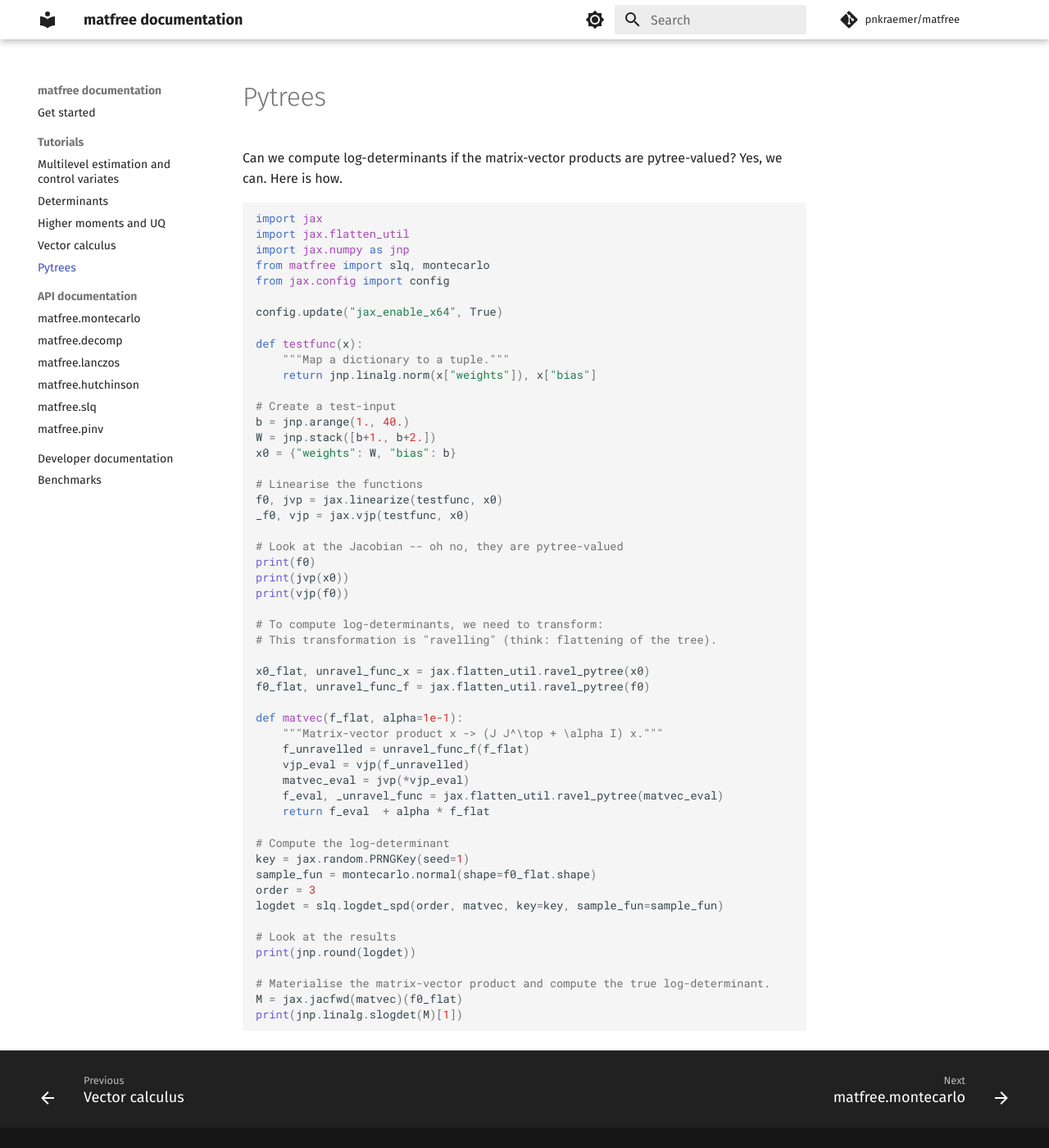
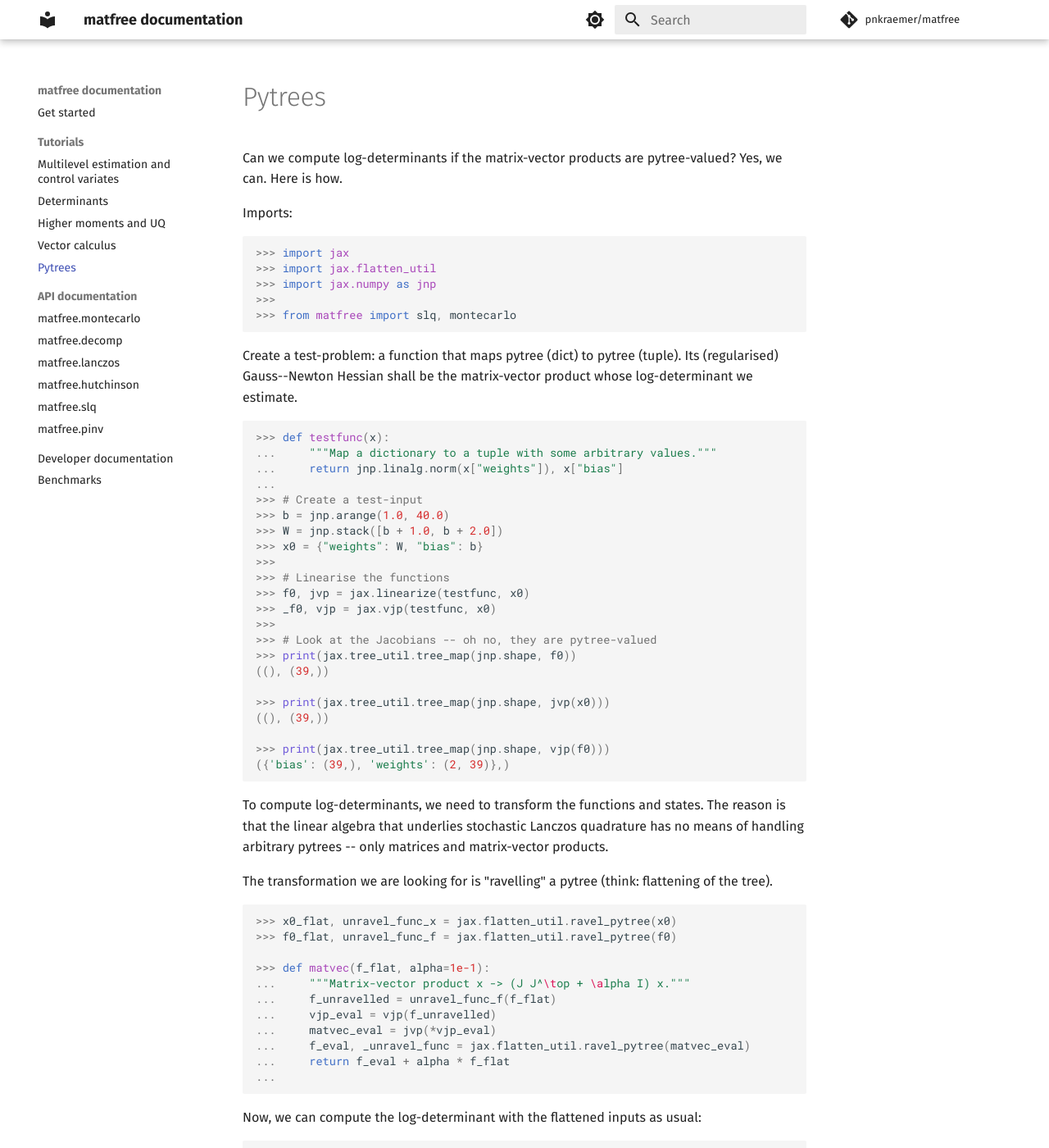
Before and after one commit to pnkraemer/matfree, an MkDocs documentation site: the page built from docs/pytree_logdeterminants.md, in a window 1280 px wide and 1400 px high. Shown: the whole window at 82% size. Built offline with MkDocs 1.6.1 and Material for MkDocs 9.7.7, drawn with Linux system fonts in a browser that asks for light colours; comment, search, counter and statistics services are not loaded; some of the changed text lies outside the part shown.

Commit message:
Formatted the logdeterminant-pytree notebook

````diff
--- a/docs/pytree_logdeterminants.md
+++ b/docs/pytree_logdeterminants.md
@@ -3,59 +3,84 @@
 Can we compute log-determinants if the matrix-vector products are pytree-valued?
 Yes, we can. Here is how.
 
+Imports:
 
 ```python
 
-import jax
-import jax.flatten_util
-import jax.numpy as jnp
-from matfree import slq, montecarlo
-from jax.config import config
+>>> import jax
+>>> import jax.flatten_util
+>>> import jax.numpy as jnp
+>>>
+>>> from matfree import slq, montecarlo
 
-config.update("jax_enable_x64", True)
+```
+Create a test-problem: a function that maps pytree (dict) to pytree (tuple).
+Its (regularised) Gauss--Newton Hessian shall be the matrix-vector product
+whose log-determinant we estimate.
 
-def testfunc(x):
-    """Map a dictionary to a tuple."""
-    return jnp.linalg.norm(x["weights"]), x["bias"]
+```python
+>>> def testfunc(x):
+...     """Map a dictionary to a tuple with some arbitrary values."""
+...     return jnp.linalg.norm(x["weights"]), x["bias"]
+...
+>>> # Create a test-input
+>>> b = jnp.arange(1.0, 40.0)
+>>> W = jnp.stack([b + 1.0, b + 2.0])
+>>> x0 = {"weights": W, "bias": b}
+>>>
+>>> # Linearise the functions
+>>> f0, jvp = jax.linearize(testfunc, x0)
+>>> _f0, vjp = jax.vjp(testfunc, x0)
+>>>
+>>> # Look at the Jacobians -- oh no, they are pytree-valued
+>>> print(jax.tree_util.tree_map(jnp.shape, f0))
+((), (39,))
 
-# Create a test-input
-b = jnp.arange(1., 40.)
-W = jnp.stack([b+1., b+2.])
-x0 = {"weights": W, "bias": b}
+>>> print(jax.tree_util.tree_map(jnp.shape, jvp(x0)))
+((), (39,))
 
-# Linearise the functions
-f0, jvp = jax.linearize(testfunc, x0)
-_f0, vjp = jax.vjp(testfunc, x0)
+>>> print(jax.tree_util.tree_map(jnp.shape, vjp(f0)))
+({'bias': (39,), 'weights': (2, 39)},)
 
-# Look at the Jacobian -- oh no, they are pytree-valued
-print(f0)
-print(jvp(x0))
-print(vjp(f0))
+```
 
-# To compute log-determinants, we need to transform:
-# This transformation is "ravelling" (think: flattening of the tree).
+To compute log-determinants, we need to transform the functions and states.
+The reason is that the linear algebra that underlies stochastic Lanczos quadrature
+has no means of handling arbitrary pytrees -- only matrices and matrix-vector products.
 
-x0_flat, unravel_func_x = jax.flatten_util.ravel_pytree(x0)
-f0_flat, unravel_func_f = jax.flatten_util.ravel_pytree(f0)
+The transformation we are looking for is "ravelling" a pytree
+(think: flattening of the tree).
 
-def matvec(f_flat, alpha=1e-1):
-    """Matrix-vector product x -> (J J^\top + \alpha I) x."""
-    f_unravelled = unravel_func_f(f_flat)
-    vjp_eval = vjp(f_unravelled)
-    matvec_eval = jvp(*vjp_eval)
-    f_eval, _unravel_func = jax.flatten_util.ravel_pytree(matvec_eval)
-    return f_eval  + alpha * f_flat
+```python
+>>> x0_flat, unravel_func_x = jax.flatten_util.ravel_pytree(x0)
+>>> f0_flat, unravel_func_f = jax.flatten_util.ravel_pytree(f0)
 
-# Compute the log-determinant
-key = jax.random.PRNGKey(seed=1)
-sample_fun = montecarlo.normal(shape=f0_flat.shape)
-order = 3
-logdet = slq.logdet_spd(order, matvec, key=key, sample_fun=sample_fun)
+>>> def matvec(f_flat, alpha=1e-1):
+...     """Matrix-vector product x -> (J J^\top + \alpha I) x."""
+...     f_unravelled = unravel_func_f(f_flat)
+...     vjp_eval = vjp(f_unravelled)
+...     matvec_eval = jvp(*vjp_eval)
+...     f_eval, _unravel_func = jax.flatten_util.ravel_pytree(matvec_eval)
+...     return f_eval + alpha * f_flat
+...
 
-# Look at the results
-print(jnp.round(logdet))
+```
+Now, we can compute the log-determinant with the flattened inputs as usual:
 
-# Materialise the matrix-vector product and compute the true log-determinant.
-M = jax.jacfwd(matvec)(f0_flat)
-print(jnp.linalg.slogdet(M)[1])
+```python
+>>> # Compute the log-determinant
+>>> key = jax.random.PRNGKey(seed=1)
+>>> sample_fun = montecarlo.normal(shape=f0_flat.shape)
+>>> order = 3
+>>> logdet = slq.logdet_spd(order, matvec, key=key, sample_fun=sample_fun)
+
+>>> # Look at the results
+>>> print(jnp.round(logdet, 2))
+3.81
+
+>>> # Materialise the matrix-vector product and compute the true log-determinant.
+>>> M = jax.jacfwd(matvec)(f0_flat)
+>>> print(jnp.round(jnp.linalg.slogdet(M)[1], 2))
+3.81
+
 ```
````
